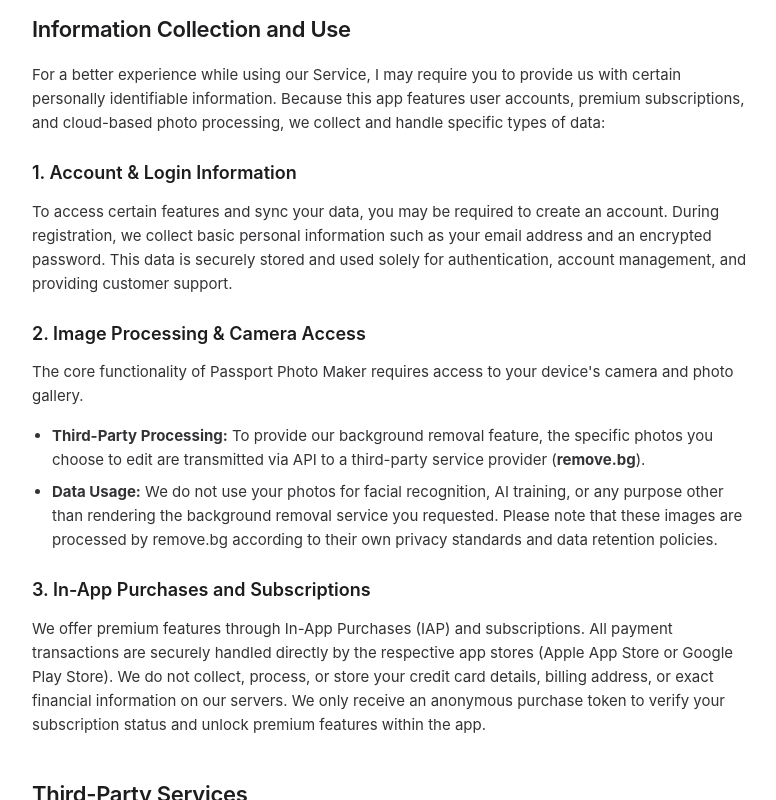
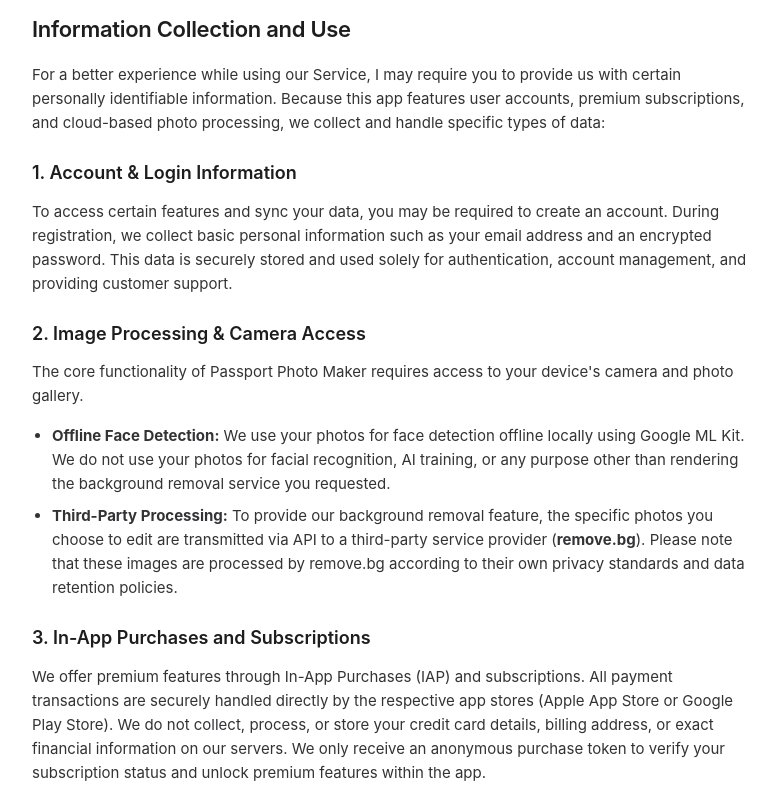
Before and after one commit to SiriusCreator/SiriusCreator.github.io, a plain HTML site: page passport-photo-maker-privacy-policy/index.html in a window 1280 px wide. Shown: the part 473-1273 px from the top of the page, without its empty margins (248-1024 px from the left). Drawn offline with Linux system fonts and the light colour scheme.

Commit message:
Revise privacy policy with updated data handling details
Updated privacy policy to include offline face detection information and clarified data processing details.

````diff
--- a/passport-photo-maker-privacy-policy/index.html
+++ b/passport-photo-maker-privacy-policy/index.html
@@ -122,8 +122,8 @@
         <h3>2. Image Processing & Camera Access</h3>
         <p>The core functionality of Passport Photo Maker requires access to your device's camera and photo gallery.</p>
         <ul>
-            <li><strong>Third-Party Processing:</strong> To provide our background removal feature, the specific photos you choose to edit are transmitted via API to a third-party service provider (<strong>remove.bg</strong>).</li>
-            <li><strong>Data Usage:</strong> We do not use your photos for facial recognition, AI training, or any purpose other than rendering the background removal service you requested. Please note that these images are processed by remove.bg according to their own privacy standards and data retention policies.</li>
+            <li><strong>Offline Face Detection:</strong> We use your photos for face detection offline locally using Google ML Kit. We do not use your photos for facial recognition, AI training, or any purpose other than rendering the background removal service you requested.</li>
+            <li><strong>Third-Party Processing:</strong> To provide our background removal feature, the specific photos you choose to edit are transmitted via API to a third-party service provider (<strong>remove.bg</strong>). Please note that these images are processed by remove.bg according to their own privacy standards and data retention policies.</li>
         </ul>
 
         <h3>3. In-App Purchases and Subscriptions</h3>
@@ -169,3 +169,4 @@
 
 </body>
 </html>
+```[cite: 2]
````
